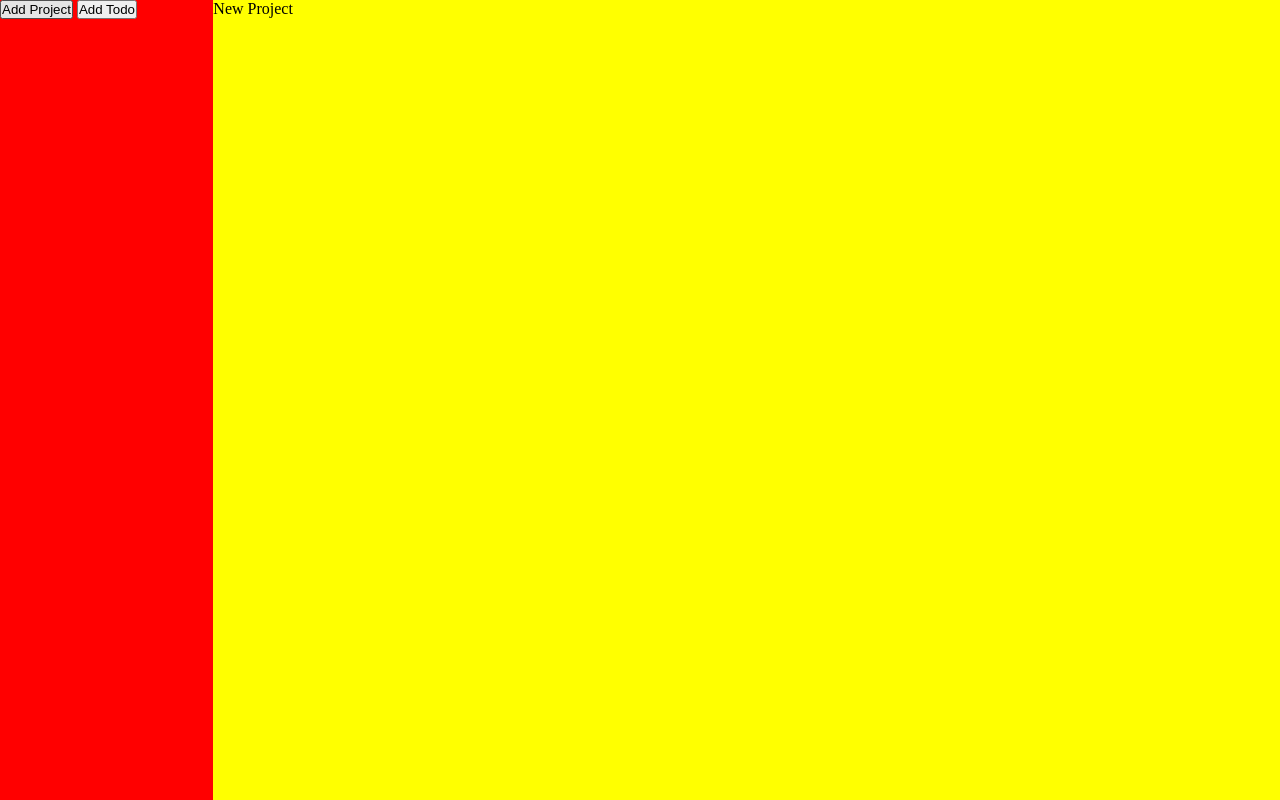
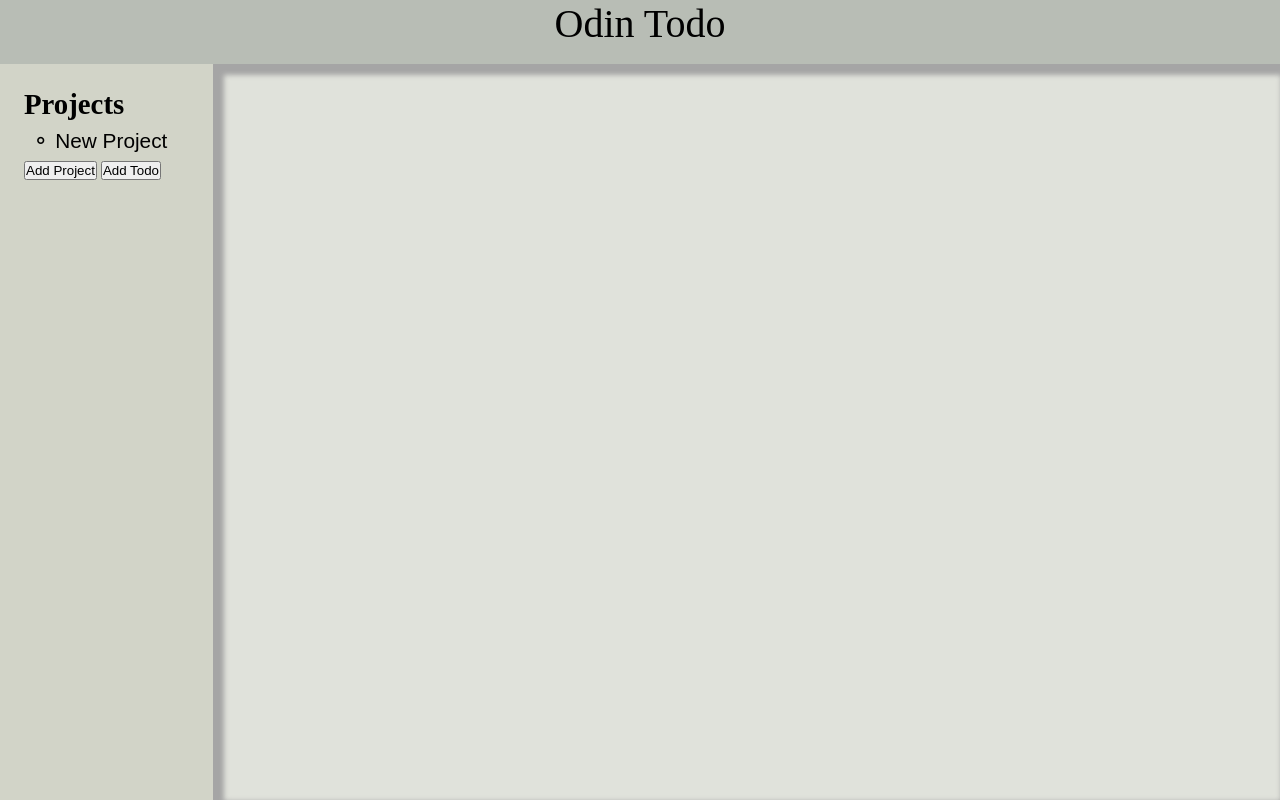
Before and after one commit to Michanoku/odin-todo, a website built with webpack: page src/index.html in a window 1280 px wide. Both pictures are taken after a click on the button "Add Project". Built offline with nearby package versions, Linux system fonts and the light colour scheme.

Commit message:
Add sidebar styling and buttons

```diff
--- a/src/handler.js
+++ b/src/handler.js
@@ -1,14 +1,13 @@
 import { projects } from './projects.js';
 import { todos } from './todos.js';
-import { manipulateDOM } from './interface.js';
 
 const relationHandler = (function() {
   const relations = new Object();
 
   function addProject(name) {
-    const newProjectId = projects.createProject(name);
-    relations[newProjectId] = new Array();
-    manipulateDOM.addProject(projects.getProject(newProjectId));
+    const newProject = projects.createProject(name);
+    relations[newProject.id] = new Array();
+    return newProject;
   }
 
   function addTodo(projectId, title, description, dueDate, priority, notes, checklist) {
@@ -32,7 +31,19 @@ const relationHandler = (function() {
     todos.deleteTodo(todoId);
   };
 
-  return { addProject, addTodo, removeProject, removeTodo }
+  function getProject(projectId) {
+    const project = projects.getProject(projectId);
+    const projectRelations = relations[projectId];
+    const projectTodo = new Array();
+    for (const todoId in projectRelations) {
+      const todo = todos.getTodo(todoId);
+      projectTodo.push(todo);
+    };
+
+    return {project: project, todo: projectTodo};
+  }
+
+  return { addProject, addTodo, removeProject, removeTodo, getProject }
 })();
 
 export { relationHandler }
--- a/src/index.html
+++ b/src/index.html
@@ -7,7 +7,12 @@
 </head>
 <body>
   <div id="container">
+    <div id="titlebar">
+      <div id="title">Odin Todo</div>
+    </div>
     <div id="sidebar">
+      <div class="menu-title">Projects</div>
+      <div id="project-list"></div>
       <button id="add-project">Add Project</button>
       <button id="add-todo">Add Todo</button>
     </div>
--- a/src/index.js
+++ b/src/index.js
@@ -1,11 +1,3 @@
 import "./styles.css";
 
-import { relationHandler } from './handler.js';
-
-document.querySelector('#add-project').addEventListener('click', () => {
-  relationHandler.addProject("New Project");
-});
-
-document.querySelector('#add-todo').addEventListener('click', () => {
-  relationHandler.addProject("New Project");
-});
+import { manipulateDOM } from './interface.js';
--- a/src/interface.js
+++ b/src/interface.js
@@ -1,13 +1,36 @@
+import { relationHandler } from './handler.js';
+
 const manipulateDOM = (function () {
   const content = document.querySelector('#content');
+  const projectList = document.querySelector('#project-list');
 
-  function addProject(project) {
-    const div = document.createElement('div');
-    div.textContent = project.name;
-    content.appendChild(div);
+  document.querySelector('#add-project').addEventListener('click', () => {
+    addProject("New Project");
+  });
+
+  document.querySelector('#add-todo').addEventListener('click', () => {
+   //
+  });
+
+  function openProject(projectId) {
+    content.textContent = '';
+    const projectObject = relationHandler.getProject(projectId);
+    content.textContent = projectObject.project.name;
   }
 
-  return { addProject };
+  function addProject(name) {
+    const project = relationHandler.addProject(name);
+    const button = document.createElement('button');
+    button.classList.add('project-button');
+    button.textContent = project.name;
+    button.dataset.id = project.id;
+    projectList.appendChild(button);
+    button.addEventListener('click', () =>{
+      openProject(button.dataset.id);
+    });
+  }
+
+  return { addProject, openProject };
 })();
 
 export { manipulateDOM }
--- a/src/projects.js
+++ b/src/projects.js
@@ -12,7 +12,7 @@ const projects = (function () {
   function createProject(name) {
     const project = new Project(name);
     projectsArray.push(project);
-    return project.id;
+    return project;
   };
 
   function deleteProject(projectId) {
--- a/src/styles.css
+++ b/src/styles.css
@@ -1,8 +1,10 @@
 :root {
   font-size: 16px;
-  --sidebar-background: red;
-  --content-background: yellow;
-  --fixed-text: black;
+  --titlebar-background: #B8BDB5;
+  --sidebar-background: #D2D4C8;
+  --content-background: #E0E2DB;
+  --fixed-text: #000000;
+  --fixed-text-muted: #1e1e1e;
   color: var(--fixed-text);
 }
 
@@ -19,20 +21,69 @@ input {
   font: inherit;
 }
 
+.menu-title {
+  font-size: 1.8rem;
+  font-weight: 700;
+}
+
+.project-button {
+  font-size: 1.3rem;
+  border: 0;
+  background-color: transparent;
+  color: var(--fixed-text);
+  cursor: pointer;
+}
+
+.project-button:hover {
+  color: var(--fixed-text-muted);
+}
+
+.project-button::before {
+  content: '⚬ ';
+}
+
+#title {
+  font-size: 2.5rem;
+  text-align: center;
+  margin-top: auto;
+  margin-bottom: auto;
+}
+
+#project-list {
+  display: flex;
+  flex-direction: column;
+  gap: 0.5rem;
+  align-items: start;
+  padding: 0.5rem;
+}
+
+/* Grid Content */
 #container {
   height: 100vh;
   display: grid;
   grid-template-columns: 1fr 5fr;
-  grid-template-areas: 'sidebar content';
+  grid-template-rows: 4rem 1fr;
+  grid-template-areas:
+    ' titlebar titlebar'
+    'sidebar content';
+}
+
+#titlebar {
+  grid-area: titlebar;
+  background-color: var(--titlebar-background);
 }
 
 #sidebar {
   grid-area: sidebar;
   background-color: var(--sidebar-background);
+  padding: 1.5rem;
 }
 
 #content {
   grid-area: content;
   background-color: var(--content-background);
   overflow-y: auto;
+  -webkit-box-shadow: inset 6px 6px 5px 5px #A5A5A5;
+  box-shadow: inset 6px 6px 5px 5px #A5A5A5;
+  padding: 1.5rem;
 }
--- a/src/todos.js
+++ b/src/todos.js
@@ -45,7 +45,7 @@ const todos = (function () {
     return todo.checked;
   }
 
-  return { createTodo, deleteTodo, toggleTodo };
+  return { createTodo, deleteTodo, toggleTodo, getTodo };
 }());
 
 export { todos }
```
